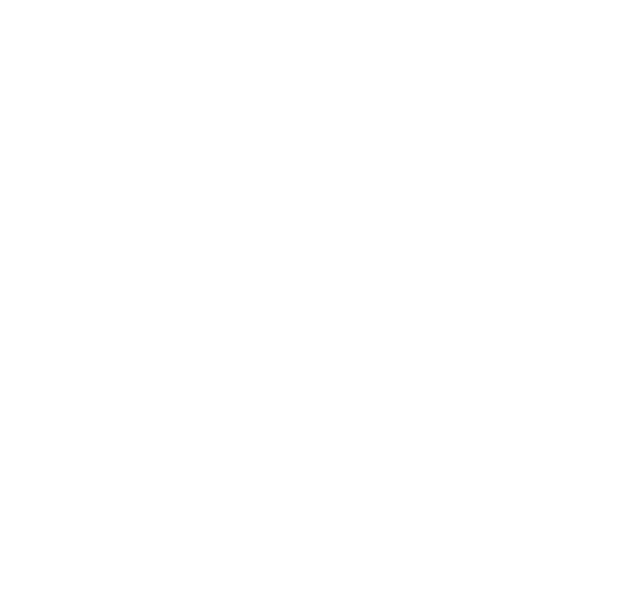
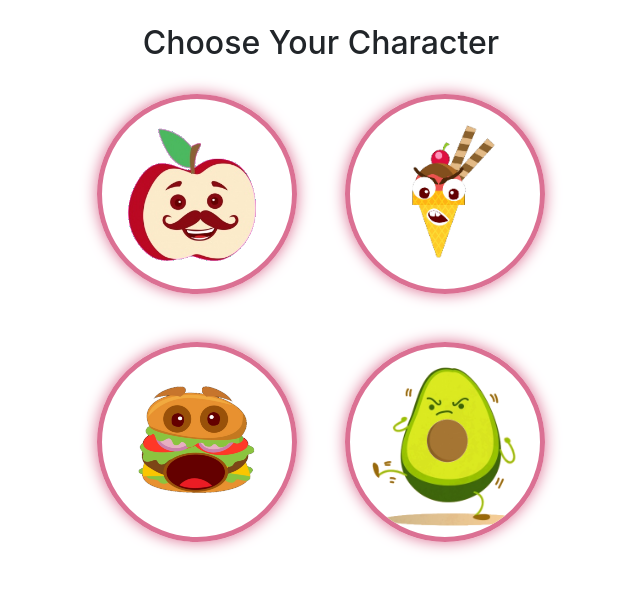
Before and after one commit to dolaku/unit-4-game, a plain HTML site: page index.html in a window 1280 px wide. Shown: the whole page, without its empty margins (319-959 px from the left). Drawn offline with nearby package versions, Linux system fonts and the light colour scheme.

Commit message:
Character choice display

```diff
--- a/assets/css/style.css
+++ b/assets/css/style.css
@@ -0,0 +1,22 @@
+#char-wrapper {
+    max-width: 550px;
+}
+.character {
+    border: solid 5px palevioletred;
+    box-shadow: 0 0 15px palevioletred;
+    max-height: 200px;
+    transition: .2s;
+    width: auto;
+}
+.character:hover {
+    box-shadow: inset 0 0 30px palevioletred;
+    max-height: 230px;
+    background-color: #ffe7ef;
+    transition: .2s;
+}
+
+@media only screen and (max-width: 770px) {
+    #char-wrapper {
+        max-width: unset;
+    }
+}
--- a/index.html
+++ b/index.html
@@ -6,6 +6,9 @@
     <meta name="viewport" content="width=device-width, initial-scale=1.0">
     <meta http-equiv="X-UA-Compatible" content="ie=edge">
     <link rel="stylesheet" href="./assets/css/reset.css">
+
+    <link rel="stylesheet" href="./assets/css/style.css">
+
     <link rel="stylesheet" href="https://stackpath.bootstrapcdn.com/bootstrap/4.3.1/css/bootstrap.min.css"
         integrity="sha384-ggOyR0iXCbMQv3Xipma34MD+dH/1fQ784/j6cY/iJTQUOhcWr7x9JvoRxT2MZw1T" crossorigin="anonymous">
     <link rel="stylesheet" href="./assets/css/style.css">
@@ -13,6 +16,23 @@
 </head>
 
 <body>
+
+    <div class="container mt-4 mb-4>
+        <div class="row">
+            <div class="col-md-12" id="chooseChar">
+                <h2 class="text-center">Choose Your Character</h2>
+                <div class="d-flex justify-content-center flex-wrap mx-auto" id="char-wrapper">
+                    <img class="character rounded-circle m-4" id="apple" src="./assets/images/apple.png"></img>
+                    <img class="character rounded-circle m-4" id="iceIcream" src="./assets/images/ice-cream.png"></img>
+                    <img class="character rounded-circle m-4" id="burger" src="./assets/images/burger.png"></img>
+                    <img class="character rounded-circle m-4" id="avocado" src="./assets/images/avocado.png"></img>
+                </div>
+            </div>
+        </div>
+    </div>
+
+
+
 
 
     <script src="https://code.jquery.com/jquery-3.3.1.slim.min.js"
@@ -24,7 +44,7 @@
     <script src="https://stackpath.bootstrapcdn.com/bootstrap/4.3.1/js/bootstrap.min.js"
         integrity="sha384-JjSmVgyd0p3pXB1rRibZUAYoIIy6OrQ6VrjIEaFf/nJGzIxFDsf4x0xIM+B07jRM"
         crossorigin="anonymous"></script>
-    <script src="./assets/javascript/game.js"></script>
+        <script src="./assets/javascript/game.js"></script>
 </body>
 
 </html>
```
Also changed, not shown: assets/images/apple.png (added), assets/images/avocado.png (added), assets/images/burger.png (added), assets/images/ice-cream.png (added).
